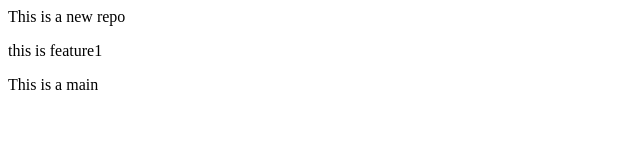
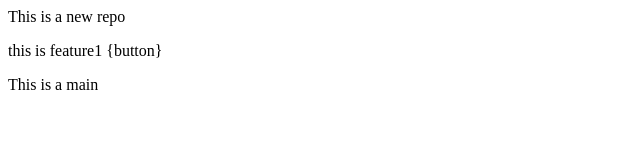
Before and after one commit to balakose/localrepo, a plain HTML site: page index.html in a window 1280 px wide. Shown: the full height of the page, 0-640 px from the left. Drawn offline with Linux system fonts and the light colour scheme.

```diff
--- a/index.html
+++ b/index.html
@@ -1,3 +1,3 @@
 <p>This is a new repo</p>
-<p>this is feature1</p>
+<p>this is feature1 {button}</p>
 <p>This is a main</p>
```
